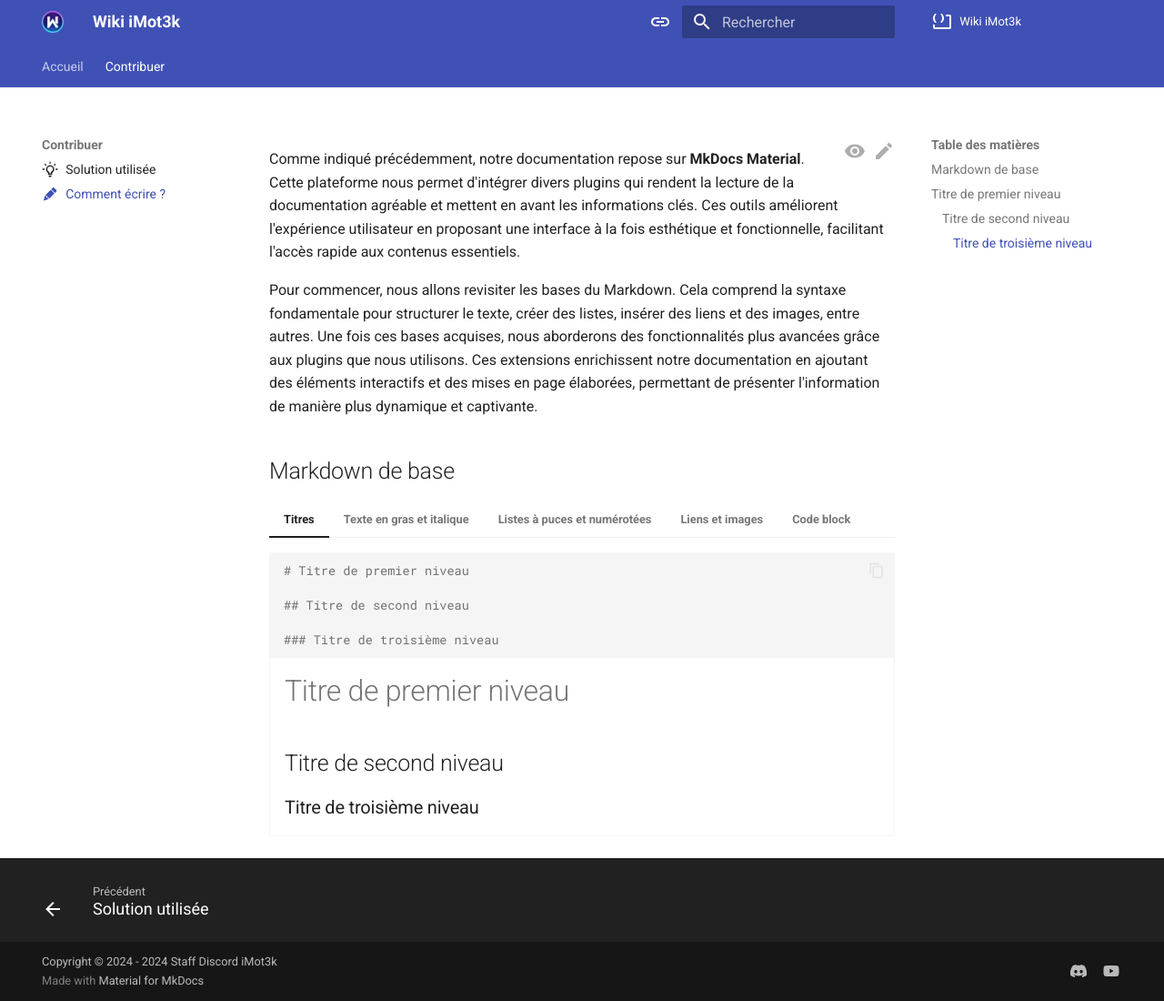
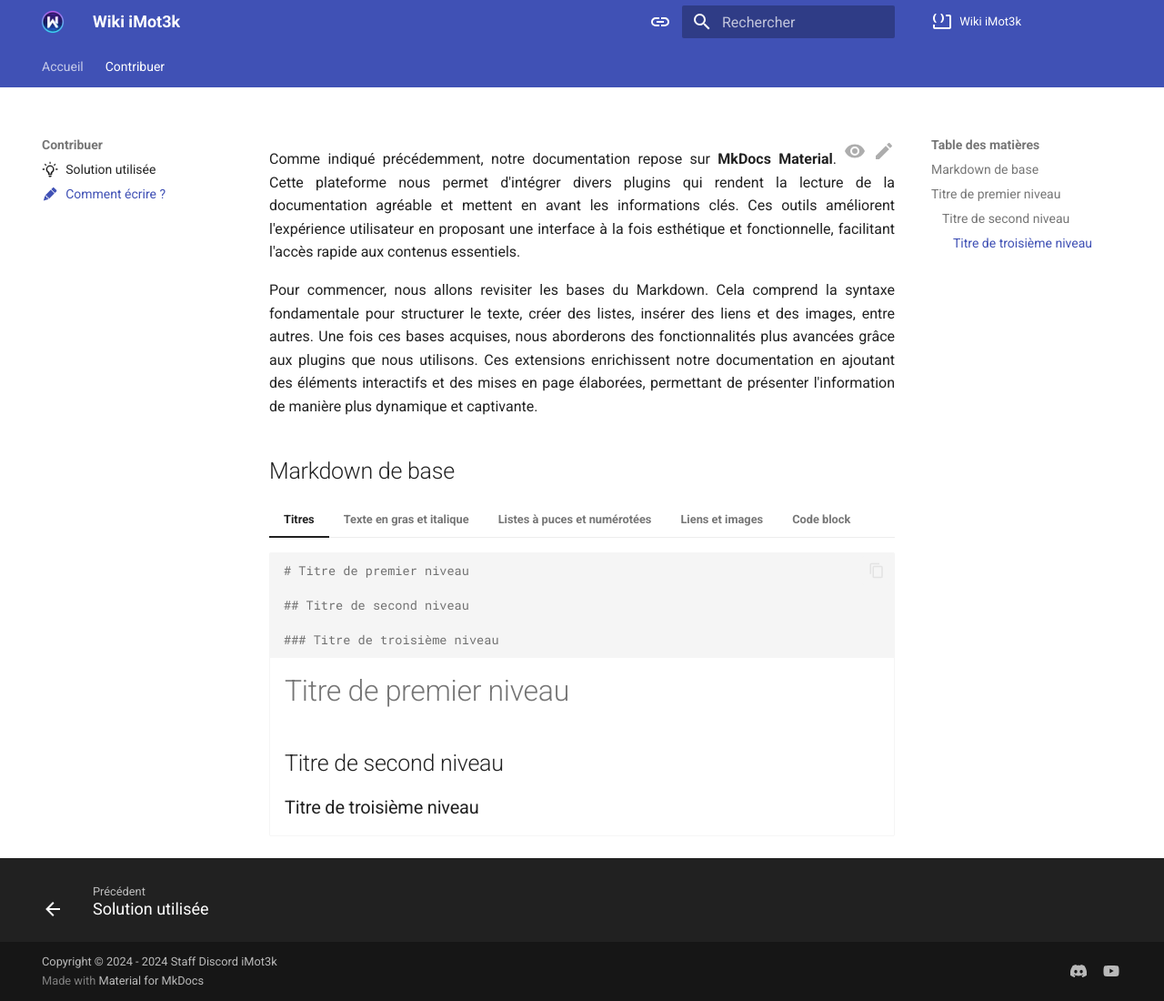
Before and after one commit to Discord-iMot3k/Wiki, an MkDocs documentation site: the page built from docs/Contribuer/comment_écrire.md, in a window 1280 px wide and 1100 px high. Shown: the whole window at 91% size. Built offline with MkDocs 1.6.1 and Material for MkDocs 9.7.7, drawn with Linux system fonts in a browser that asks for light colours; plug-ins that fetch from the network failed and are left out; comment, search, counter and statistics services are not loaded.

Commit message:
Update extra.css
Fait en sorte que le texte soit justifié.

```diff
--- a/docs/stylesheets/extra.css
+++ b/docs/stylesheets/extra.css
@@ -1,9 +1,4 @@
-:root {
-    --md-primary-fg-color:        #212472;
-    --md-primary-fg-color--light: #ECB7B7;
-    --md-primary-fg-color--dark:  #f0f1f5;
-
-    --md-accent-fg-color:        #af72f1;
-    --md-accent-fg-color--light: #ECB7B7;
-    --md-accent-fg-color--dark:  #59b569;
-  }
+/* Le texte est aligné en justifié */
+.md-typeset {
+  text-align: justify;
+}
```
